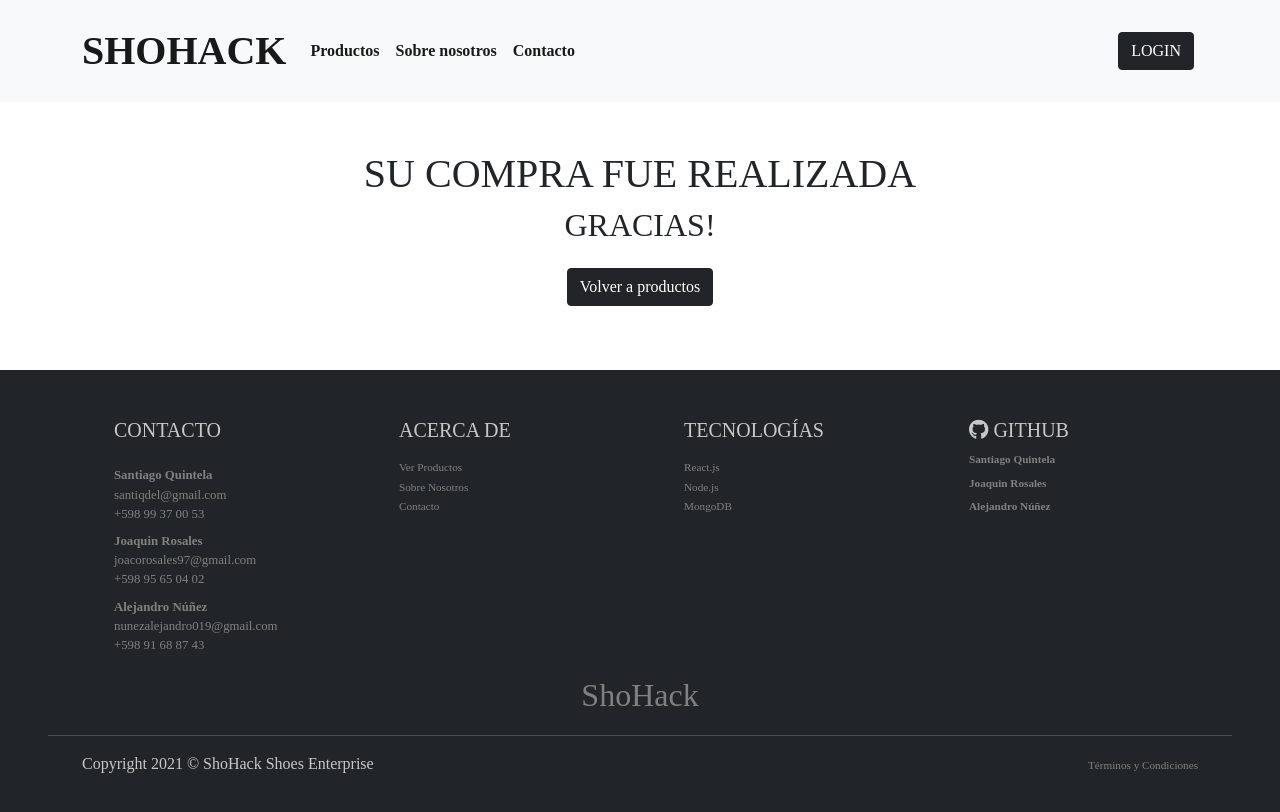
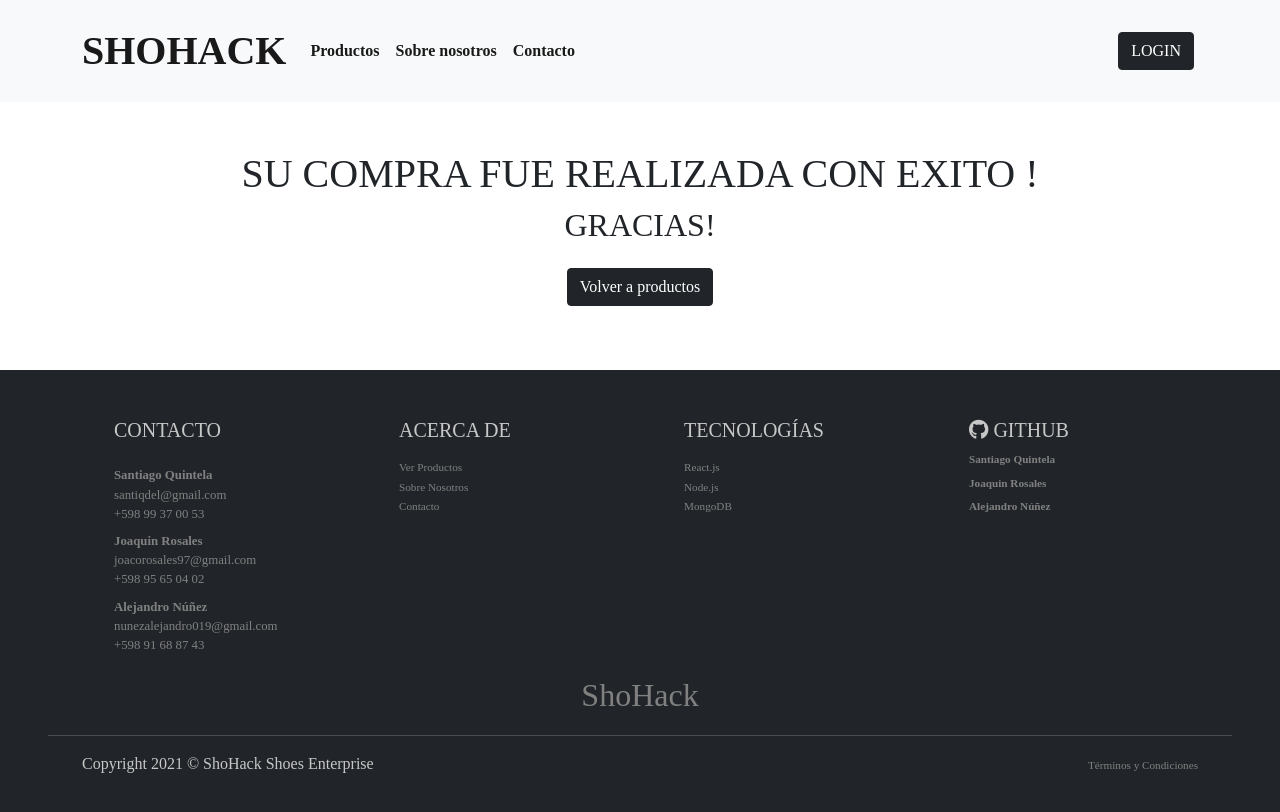
Before and after one commit to AleNunez7/FrontECommerce, a React (Create React App) app: page /success in a window 1280 px wide. Shown: the top 812 px of the page. Built offline with nearby package versions, Linux system fonts and the light colour scheme; a web font is replaced by a local one.

Commit message:
Se corrigue success

```diff
--- a/src/Components/ShoppingCart/Success.jsx
+++ b/src/Components/ShoppingCart/Success.jsx
@@ -4,11 +4,13 @@ function Success() {
   return (
     <div className="text-center my-5">
       <div className="my-4">
-        <h1>SU COMPRA FUE REALIZADA</h1>
-        <h2>GRACIAS!</h2>
+        <h1 className="mb-2">SU COMPRA FUE REALIZADA CON EXITO !</h1>
+        <h2 className="mb-2">GRACIAS!</h2>
       </div>
       <Link to="/productos">
-        <button className="btn btn-dark mx-2 text-center">Volver a productos</button>
+        <button className="btn btn-dark mx-2 text-center">
+          Volver a productos
+        </button>
       </Link>
     </div>
   );
```
